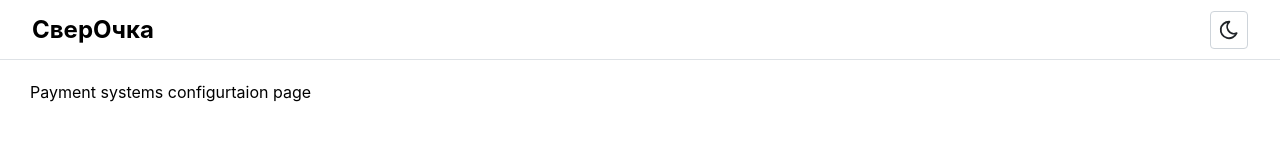
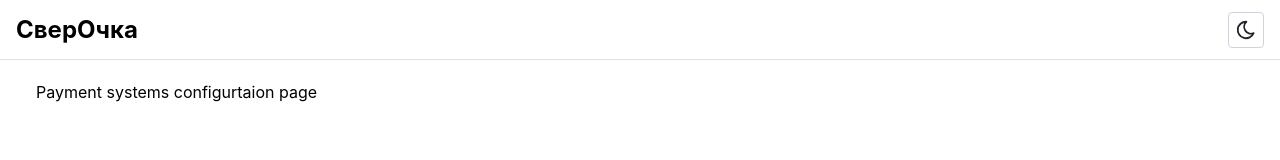
Before and after one commit to NickPodguzov993/revise-front22, a React (Vite) app: page /systems in a window 1280 px wide. Shown: the top 160 px of the page. Built offline with nearby package versions, Linux system fonts and the light colour scheme.

Commit message:
feat: ui improvements, updated empty logic in revise objects mock

```diff
--- a/src/pages/overview/Overview.tsx
+++ b/src/pages/overview/Overview.tsx
@@ -24,7 +24,7 @@ export function OverviewPage() {
 
   return (
     <Stack className={styles.container} gap="lg">
-      <Group justify="space-between">
+      <Group justify="space-between" align="end">
         <MonthPickerInput
           className={styles.datePicker}
           size="md"
@@ -32,7 +32,7 @@ export function OverviewPage() {
           value={date}
           onChange={onDateChange}
         />
-        <Button variant="light" size="sm" component={Link} to="/systems">
+        <Button variant="light" size="md" component={Link} to="/systems">
           Платежные системы
         </Button>
       </Group>
--- a/src/pages/overview/overview.module.css
+++ b/src/pages/overview/overview.module.css
@@ -3,7 +3,11 @@
 }
 
 .datePicker {
-  min-width: rem(240px);
+  min-width: rem(210px);
+
+  @media (min-width: $mantine-breakpoint-xs) {
+    min-width: rem(230px);
+  }
 
   label {
     margin-bottom: rem(4px);
--- a/src/shared/mocks/objects/list.ts
+++ b/src/shared/mocks/objects/list.ts
@@ -13,14 +13,17 @@ export const objectsListHandler = rest.get(
     }
 
     const saved = JSON.parse(
-      localStorage.getItem("revise-objects") || getInitialData()
+      localStorage.getItem("revise-objects") || generateInitialData()
     );
 
-    return res(ctx.status(200), ctx.json(saved[date] || []));
+    return res(
+      ctx.status(200),
+      ctx.json(saved[date] || generateEmptyResponse())
+    );
   }
 );
 
-function getInitialData() {
+function generateInitialData() {
   const initial = JSON.stringify({
     [getMonthDate(new Date())]: [
       { name: "Табло", files: [{ id: 1, status: "uploaded" }] },
@@ -37,8 +40,19 @@ function getInitialData() {
       },
       { name: "Платежная система #3", files: [{ id: 5, status: "empty" }] },
       { name: "Платежная система #4", files: [{ id: 6, status: "empty" }] },
+      // { name: "Платежная система #5", files: [{ id: 6, status: "empty" }] },
+      // { name: "Платежная система #6", files: [{ id: 6, status: "empty" }] },
+      // { name: "Платежная система #7", files: [{ id: 6, status: "empty" }] },
+      // { name: "Платежная система #8", files: [{ id: 6, status: "empty" }] },
+      // { name: "Платежная система #9", files: [{ id: 6, status: "empty" }] },
+      // { name: "Платежная система #10", files: [{ id: 6, status: "empty" }] },
+      // { name: "Платежная система #11", files: [{ id: 6, status: "empty" }] },
     ],
   });
   localStorage.setItem("revise-objects", initial);
   return initial;
 }
+
+function generateEmptyResponse() {
+  return [{ name: "Табло", files: [{ id: Date.now(), status: "empty" }] }];
+}
--- a/src/shared/ui/layout/ColorSchemeToggle.tsx
+++ b/src/shared/ui/layout/ColorSchemeToggle.tsx
@@ -18,8 +18,7 @@ export function ColorSchemeToggle() {
         setColorScheme(computedColorScheme === "light" ? "dark" : "light")
       }
       variant="default"
-      size={38}
-      aria-label="Toggle color scheme"
+      size="2.25rem"
     >
       <TbSun className={cx(styles.icon, styles.light)} />
       <TbMoon className={cx(styles.icon, styles.dark)} />
--- a/src/shared/ui/layout/Layout.tsx
+++ b/src/shared/ui/layout/Layout.tsx
@@ -1,5 +1,5 @@
 import { Link, Outlet } from "react-router-dom";
-import { AppShell, Group, Title } from "@mantine/core";
+import { AppShell, Container, Title } from "@mantine/core";
 
 import styles from "./layout.module.css";
 import { ColorSchemeToggle } from "./ColorSchemeToggle";
@@ -13,22 +13,23 @@ export function Layout() {
       // navbar={{ width: 300, breakpoint: "sm", collapsed: { mobile: !opened } }}
       className={styles.shell}
       padding="lg"
-      px="xs"
     >
-      <AppShell.Header className={styles.header}>
-        {/* <Burger opened={opened} onClick={toggle} hiddenFrom="sm" size="sm" /> */}
-        <Group className={styles.headerGroup}>
+      <AppShell.Header>
+        <Container className={styles.header} size="xl">
+          {/* <Burger opened={opened} onClick={toggle} hiddenFrom="sm" size="sm" /> */}
           <Title className={styles.title} order={1} size={24}>
             <Link to="/">СверОчка</Link>
           </Title>
           <ColorSchemeToggle />
-        </Group>
+        </Container>
       </AppShell.Header>
 
       {/* <AppShell.Navbar p="md">Navbar</AppShell.Navbar> */}
 
       <AppShell.Main>
-        <Outlet />
+        <Container className={styles.content} size="xl">
+          <Outlet />
+        </Container>
       </AppShell.Main>
     </AppShell>
   );
--- a/src/shared/ui/layout/layout.module.css
+++ b/src/shared/ui/layout/layout.module.css
@@ -11,14 +11,10 @@
 }
 
 .header {
+  height: 100%;
   display: flex;
-  padding: 0 var(--mantine-spacing-xl);
+  justify-content: space-between;
   align-items: center;
-}
-
-.headerGroup {
-  flex: 1;
-  justify-content: space-between;
 }
 
 .title {
@@ -27,3 +23,10 @@
     color: inherit;
   }
 }
+
+.content {
+  width: 100%;
+  height: 100%;
+  display: flex;
+  flex-direction: column;
+}
--- a/src/widgets/overview-table/ObjectRow.tsx
+++ b/src/widgets/overview-table/ObjectRow.tsx
@@ -35,7 +35,11 @@ export function ObjectRow({
         filesCount > 1 && fileIdx !== filesCount - 1 ? styles.multipleRow : ""
       }
     >
-      <Table.Td>{fileIdx === 0 && obj.name}</Table.Td>
+      {fileIdx === 0 && (
+        <Table.Td rowSpan={filesCount > 1 ? filesCount : undefined}>
+          {obj.name}
+        </Table.Td>
+      )}
       <Table.Td>
         <Badge className={styles.badge} color={getBadgeColor(file.status)}>
           {getFileStatusTitle(file.status)}
--- a/src/widgets/overview-table/OverviewTable.tsx
+++ b/src/widgets/overview-table/OverviewTable.tsx
@@ -40,13 +40,15 @@ export function OverviewTable({ data, loading }: OverviewTableProps) {
     <>
       <Card className={styles.container} withBorder>
         <LoadingOverlay visible={loading} />
-        <ScrollArea className={styles.scrollArea}>
+        <ScrollArea classNames={{ scrollbar: styles.scrollbar }}>
           <Table verticalSpacing="xs">
             <Table.Thead className={styles.header}>
               <Table.Tr>
                 <Table.Th>Объект</Table.Th>
                 <Table.Th w={{ sm: 240, md: 320, lg: 360 }}>Статус</Table.Th>
-                <Table.Th w={{ base: 220, lg: 280 }}>Действия</Table.Th>
+                <Table.Th miw={160} w={{ sm: 220, lg: 280 }}>
+                  Действия
+                </Table.Th>
               </Table.Tr>
             </Table.Thead>
             <Table.Tbody>{rows}</Table.Tbody>
--- a/src/widgets/overview-table/object-row.module.css
+++ b/src/widgets/overview-table/object-row.module.css
@@ -8,5 +8,7 @@
 
 .badge {
   min-width: rem(112px);
+  height: auto;
+  padding: rem(4px);
   line-height: 1;
 }
--- a/src/widgets/overview-table/overview-table.module.css
+++ b/src/widgets/overview-table/overview-table.module.css
@@ -3,10 +3,8 @@
   padding: 0;
 }
 
-.scrollArea {
-  .mantine-ScrollArea-scrollbar {
-    z-index: 1;
-  }
+.scrollbar {
+  z-index: 1;
 }
 
 .header {
```
